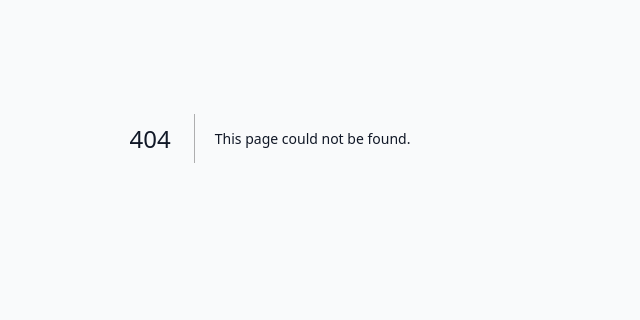
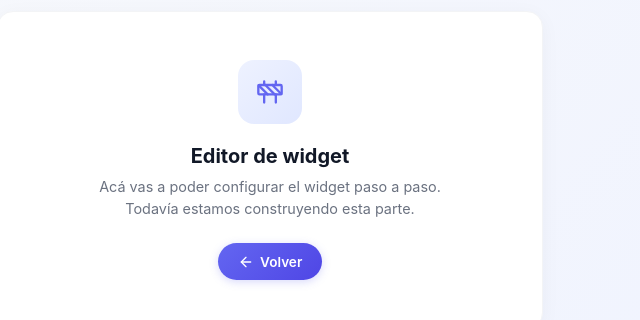
Before and after one commit to rodri-nexus/Nexus2026, a Next.js app: page /widgets/editar/1 in a window 1280 px wide. Before the commit this address had no page. Shown: the part 262-582 px from the top of the page, without its empty margins (370-1010 px from the left). Built offline with nearby package versions, Linux system fonts and the light colour scheme.

Commit message:
Create page.tsx

```diff
--- /dev/null
+++ b/app/widgets/editar/[widgetSlug]/page.tsx
@@ -0,0 +1,106 @@
+"use client";
+
+import { useSearchParams } from "next/navigation";
+import { motion } from "framer-motion";
+import { ArrowLeft, Construction } from "lucide-react";
+import Link from "next/link";
+
+export default function WidgetsEditarPage() {
+  const searchParams = useSearchParams();
+  const productId = searchParams.get("product");
+  const target = searchParams.get("target");
+
+  const backUrl = productId
+    ? `/widgets/nuevo/producto/${productId}`
+    : target === "all"
+    ? "/widgets/nuevo/todos"
+    : "/dashboard";
+
+  return (
+    <div
+      style={{
+        minHeight: "100vh",
+        background: "linear-gradient(135deg, #f9fafb 0%, #eef2ff 100%)",
+        fontFamily:
+          "-apple-system, BlinkMacSystemFont, 'Segoe UI', Roboto, sans-serif",
+        padding: "2rem 1.25rem",
+        display: "flex",
+        alignItems: "center",
+        justifyContent: "center",
+      }}
+    >
+      <motion.div
+        initial={{ opacity: 0, y: 16 }}
+        animate={{ opacity: 1, y: 0 }}
+        transition={{ duration: 0.4 }}
+        style={{
+          maxWidth: "480px",
+          width: "100%",
+          textAlign: "center",
+          background: "#ffffff",
+          borderRadius: "16px",
+          padding: "3rem 2rem",
+          border: "1.5px solid #f3f4f6",
+          boxShadow: "0 4px 20px rgba(0,0,0,0.04)",
+        }}
+      >
+        <div
+          style={{
+            width: "64px",
+            height: "64px",
+            borderRadius: "16px",
+            background: "linear-gradient(135deg, #eef2ff, #e0e7ff)",
+            display: "flex",
+            alignItems: "center",
+            justifyContent: "center",
+            margin: "0 auto 1.25rem",
+          }}
+        >
+          <Construction size={28} color="#6366f1" />
+        </div>
+
+        <h2
+          style={{
+            margin: "0 0 0.5rem 0",
+            fontSize: "1.25rem",
+            fontWeight: 700,
+            color: "#111827",
+          }}
+        >
+          Editor de widget
+        </h2>
+        <p
+          style={{
+            margin: "0 0 1.5rem 0",
+            fontSize: "0.9rem",
+            color: "#6b7280",
+            lineHeight: 1.5,
+          }}
+        >
+          Acá vas a poder configurar el widget paso a paso. <br />
+          Todavía estamos construyendo esta parte.
+        </p>
+
+        <Link
+          href={backUrl}
+          style={{
+            display: "inline-flex",
+            alignItems: "center",
+            gap: "0.4rem",
+            padding: "0.65rem 1.25rem",
+            background: "linear-gradient(135deg, #6366f1, #4f46e5)",
+            color: "#ffffff",
+            borderRadius: "999px",
+            textDecoration: "none",
+            fontSize: "0.85rem",
+            fontWeight: 600,
+            boxShadow: "0 2px 8px rgba(99, 102, 241, 0.25)",
+          }}
+        >
+          <ArrowLeft size={16} />
+          Volver
+        </Link>
+      </motion.div>
+    </div>
+  );
+          }
```
